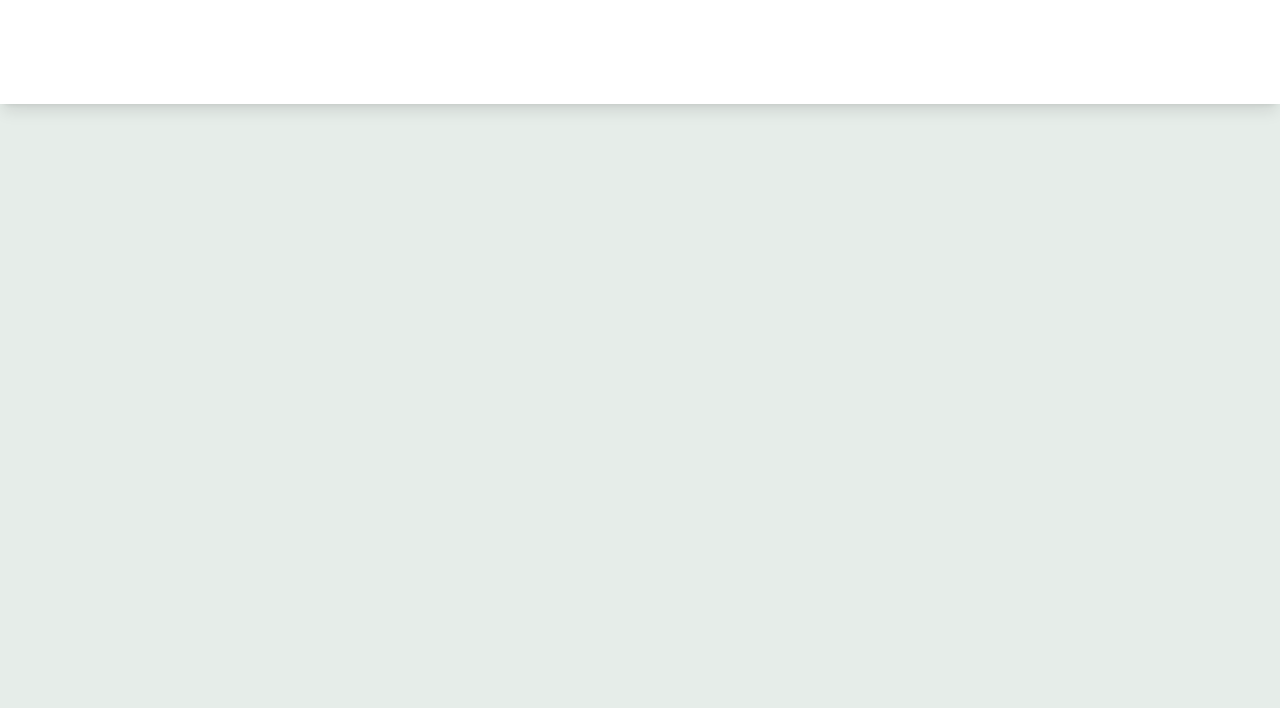
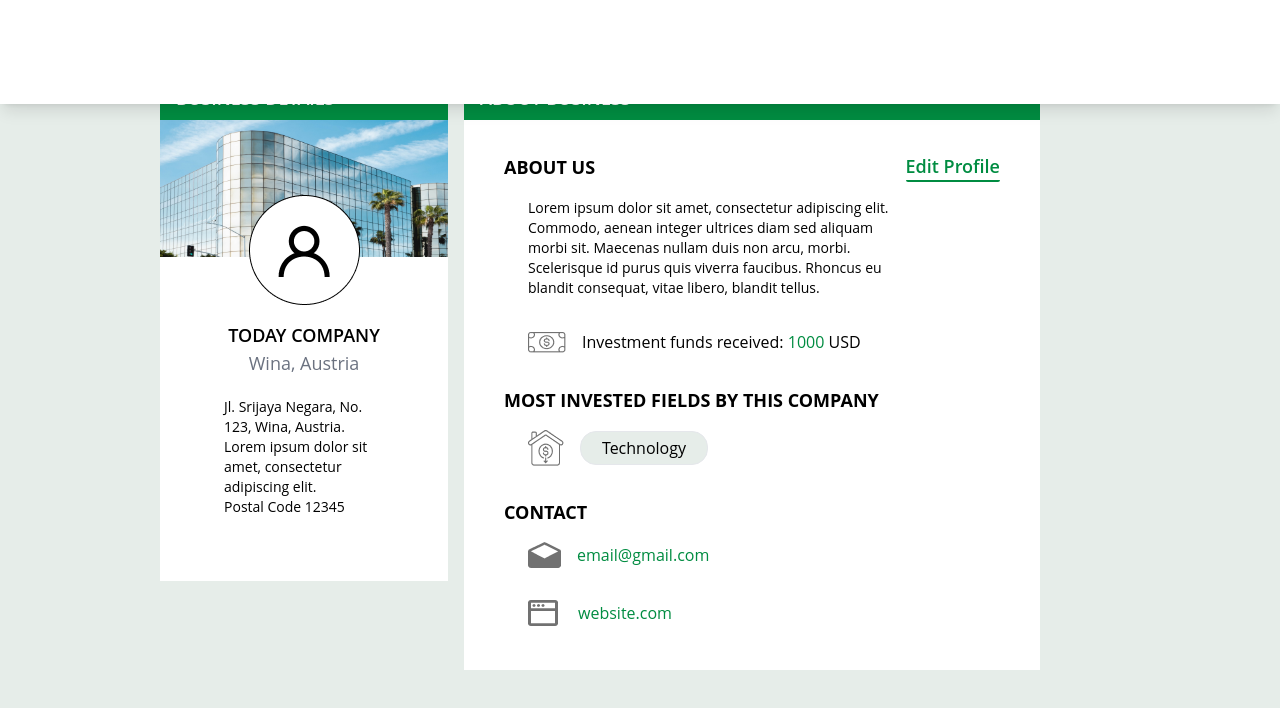
Before and after one commit to aziemp66/Google-Solution-Project, a React (Create React App) app in the folder client/: page /profileinvestment in a window 1280 px wide. Shown: the top 708 px of the page. Built offline with nearby package versions, Linux system fonts and the light colour scheme.

Commit message:
Update ProfileInvestment Page

```diff
--- /dev/null
+++ b/client/src/components/ProfileInvestment/About.js
@@ -0,0 +1,82 @@
+function About() {
+    return (
+        <div className="flex flex-col items-start w-[60%]">
+            <div className="inline-block w-full px-4 py-2 bg-[#008C41]">
+                <h2 className="font-semibold text-lg 2xl:text-2xl text-white">ABOUT BUSINESS</h2>
+            </div>
+            <div>
+                <div className="flex flex-col items-start w-full pt-8 px-10 bg-white ">
+                    <div className="flex flex-col gap-4">
+                        <div className="flex flex-row items-center justify-between">
+                            <h3 className="font-bold text-lg 2xl:text-xl">ABOUT US</h3>
+                            <button type="button" className="font-semibold border-b-[2px] rounded-sm border-[#008C41] text-[#008C41] text-lg 2xl:text-lg ">Edit Profile</button>
+                        </div>
+                        <div className="flex flex-col pl-6 w-[80%] gap-8">
+                            <div>
+                                <p className="font-normal text-sm 2xl:text-base">
+                                    Lorem ipsum dolor sit amet, consectetur adipiscing elit. Commodo, aenean integer ultrices diam sed aliquam morbi sit.
+                                    Maecenas nullam duis non arcu, morbi. Scelerisque id purus quis viverra faucibus. Rhoncus eu blandit consequat, vitae
+                                    libero, blandit tellus.
+                                </p>
+                            </div>
+                            <div className="flex flex-row items-center gap-4">
+                                <div>
+                                    <img src="./assets/icon/money.png" alt="" />
+                                </div>
+                                <div>
+                                    <p className="font-medium text-base 2xl:text-lg">Investment funds received: <span className="text-[#008C41]">1000</span> USD</p>
+                                </div>
+                            </div>
+                        </div>
+                    </div>
+                </div>
+                <div className="flex flex-col items-start w-full pt-8 px-10 bg-white ">
+                    <div className="flex flex-col gap-4">
+                        <div className="flex flex-row items-center justify-start">
+                            <h3 className="font-bold text-lg 2xl:text-xl">MOST INVESTED FIELDS BY THIS COMPANY</h3>
+                        </div>
+                        <div className="flex flex-col pl-6 w-full gap-8">
+                            <div className="flex flex-row items-center gap-4">
+                                <div>
+                                    <img src="./assets/icon/home.png" alt="" />
+                                </div>
+                                <div className="inline-block items-center justify-center">
+                                    <button type="button" className="mx-auto font-medium text-center 2xl:text-base border-solid rounded-2xl border-[1px] w-[8rem] 2xl:w-[8rem] px-4 py-1 bg-[#E6EDE9]">
+                                        Technology
+                                    </button>
+                                </div>
+                            </div>
+                        </div>
+                    </div>
+                </div>
+                <div className="flex flex-col items-start w-full pt-8 pb-[2.75rem] px-10 bg-white ">
+                    <div className="flex flex-col gap-4">
+                        <div className="flex flex-row items-center justify-start">
+                            <h3 className="font-bold text-lg 2xl:text-xl">CONTACT</h3>
+                        </div>
+                        <div className="flex flex-col pl-6 w-full gap-8">
+                            <div className="flex flex-row items-center gap-4">
+                                <div>
+                                    <img src="./assets/icon/email.png" alt="" />
+                                </div>
+                                <div>
+                                    <a href="#" className="font-medium text-base 2xl:text-lg text-[#008C41]">email@gmail.com</a>
+                                </div>
+                            </div>
+                            <div className="flex flex-row items-center gap-5">
+                                <div>
+                                    <img src="./assets/icon/web.png" alt="" />
+                                </div>
+                                <div>
+                                    <a href="#" className="font-medium text-base 2xl:text-lg text-[#008C41]" >website.com</a>
+                                </div>
+                            </div>
+                        </div>
+                    </div>
+                </div>
+            </div>
+        </div>
+    );
+}
+
+export default About;
--- /dev/null
+++ b/client/src/components/ProfileInvestment/Details.js
@@ -0,0 +1,30 @@
+function Details() {
+    return (
+        <div className="flex flex-col items-start w-[30%]">
+            <div className="inline-block w-full px-4 py-2 bg-[#008C41]">
+                <h2 className="font-semibold text-lg 2xl:text-2xl text-white">BUSINESS DETAILS</h2>
+            </div>
+            <div className="flex relative flex-col gap-4 w-full">
+                <div>
+                    <img className="w-full" src="/assets/company.png" alt="company" srcset="" />
+                </div>
+                <div className="flex absolute bottom-[-3rem] 2xl:bottom-[-3rem] right-0 left-0 items-center justify-center">
+                    <img src="/assets/companyProfile.png" alt="companyProfile" srcset="" />
+                </div>
+            </div>
+            <div className="flex flex-col justify-center gap-5 px-16 py-16 bg-white ">
+                <div className="text-center">
+                    <h3 className="font-semibold text-lg 2xl:text-xl">TODAY COMPANY</h3>
+                    <p className="font-normal text-lg 2xl:text-lg text-gray-500">Wina, Austria</p>
+                </div>
+                <div className="flex flex-col text-left">
+                    <p className="font-normal text-sm 2xl:text-base">Jl. Srijaya Negara, No. 123, Wina, Austria.</p>
+                    <p className="font-normal text-sm 2xl:text-base">Lorem ipsum dolor sit amet, consectetur adipiscing elit.</p>
+                    <p className="font-normal text-sm 2xl:text-base">Postal Code <span>12345</span></p>
+                </div>
+            </div>
+        </div>
+    );
+}
+
+export default Details;
--- a/client/src/components/ProfileInvestment/ProfileInvestment.js
+++ b/client/src/components/ProfileInvestment/ProfileInvestment.js
@@ -1,4 +1,7 @@
-function ProfileInvestment(){
+import About from "./About";
+import Details from "./Details";
+
+function ProfileInvestment() {
     return (
         <section className="flex flex-col gap-12 pb-12 2xl:pb-12 px-40 2xl:px-40 w-full 2xl:w-full h-[100vh] 2xl:h-[100vh] align-middle bg-[#E6EDE9]">
             <div className="flex flex-col w-full 2xl:w-full gap-4">
@@ -7,8 +10,8 @@ function ProfileInvestment(){
                 </div>
             </div>
             <div className="flex flex-row w-full items-start gap-4 ">
-                {/* <Details></Details> */}
-                {/* <About></About> */}
+                <Details></Details>
+                <About></About>
             </div>
         </section>
     );
```
Also changed, not shown: client/public/assets/icon/home.png (added), client/public/assets/icon/money.png (added).
